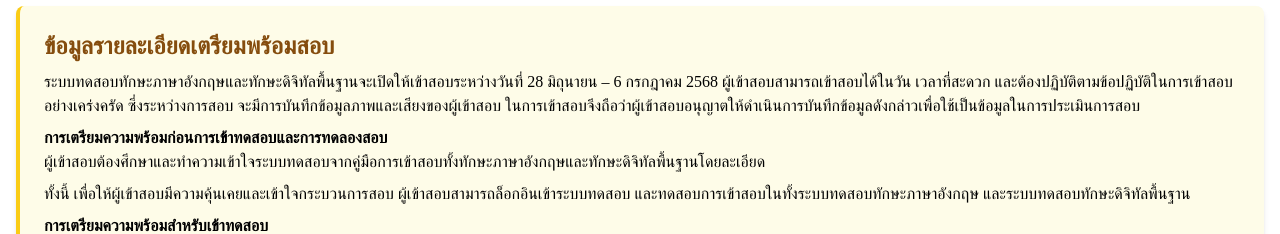
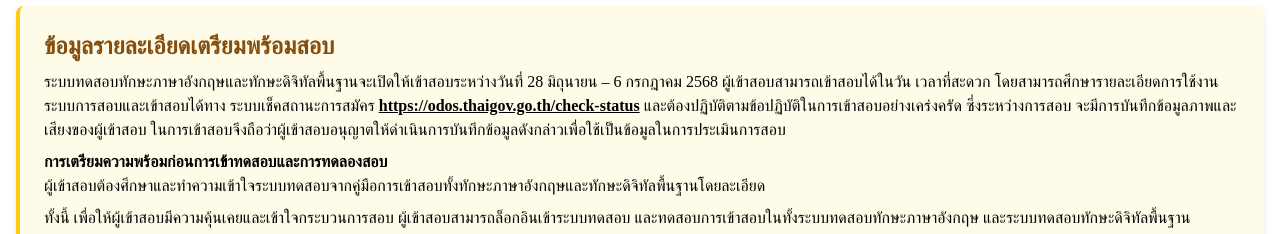
Before and after one commit to ketchart1988/ODOS_frontend, a React (Vite) app: page /InfoTH in a window 1280 px wide. Shown: the part 410-644 px from the top of the page. Built offline with nearby package versions, Linux system fonts and the light colour scheme; a web font is replaced by a local one.

Commit message:
แก้คำอธิบาย infomation

```diff
--- a/src/pages/Information.jsx
+++ b/src/pages/Information.jsx
@@ -24,7 +24,7 @@ function InfoEN() {
           Test Preparation Details
         </h2>
         <p className="mb-2">
-          The English Proficiency and Basic Digital Skills Assessment will be available from 28 June to 6 July 2025. You may take the test on any day and time that is convenient for you within this period. Please carefully follow all test guidelines. The system will record your video and audio during the test, and by taking the test, you consent to this recording for assessment purposes.
+          The English Proficiency and Basic Digital Skills Assessment will be available from 28 June to 6 July 2025. You may take the test on any day and time that is convenient for you within this period.Please refer to the application status check system at <Link to="/check-status" style={{ fontWeight: "bold", textDecoration: "underline" }}>https://odos.thaigov.go.th/check-status </Link>  for detailed instructions on how to access and complete the assessment. Please carefully follow all test guidelines. The system will record your video and audio during the test, and by taking the test, you consent to this recording for assessment purposes.
         </p>
         <p className="font-semibold">
           Preparing for the Test and Practice Session
--- a/src/pages/infoTH.jsx
+++ b/src/pages/infoTH.jsx
@@ -24,7 +24,7 @@ function InfoTH() {
     ข้อมูลรายละเอียดเตรียมพร้อมสอบ
   </h2>
   <p className="mb-2">
-    ระบบทดสอบทักษะภาษาอังกฤษและทักษะดิจิทัลพื้นฐานจะเปิดให้เข้าสอบระหว่างวันที่ 28 มิถุนายน – 6 กรกฎาคม 2568 ผู้เข้าสอบสามารถเข้าสอบได้ในวัน เวลาที่สะดวก และต้องปฏิบัติตามข้อปฏิบัติในการเข้าสอบอย่างเคร่งครัด ซึ่งระหว่างการสอบ จะมีการบันทึกข้อมูลภาพและเสียงของผู้เข้าสอบ ในการเข้าสอบจึงถือว่าผู้เข้าสอบอนุญาตให้ดำเนินการบันทึกข้อมูลดังกล่าวเพื่อใช้เป็นข้อมูลในการประเมินการสอบ
+    ระบบทดสอบทักษะภาษาอังกฤษและทักษะดิจิทัลพื้นฐานจะเปิดให้เข้าสอบระหว่างวันที่ 28 มิถุนายน – 6 กรกฎาคม 2568 ผู้เข้าสอบสามารถเข้าสอบได้ในวัน เวลาที่สะดวก โดยสามารถศึกษารายละเอียดการใช้งานระบบการสอบและเข้าสอบได้ทาง ระบบเช็คสถานะการสมัคร <Link to="/Check-status" style={{ fontWeight: "bold", textDecoration: "underline" }}>https://odos.thaigov.go.th/check-status</Link> และต้องปฏิบัติตามข้อปฏิบัติในการเข้าสอบอย่างเคร่งครัด ซึ่งระหว่างการสอบ จะมีการบันทึกข้อมูลภาพและเสียงของผู้เข้าสอบ ในการเข้าสอบจึงถือว่าผู้เข้าสอบอนุญาตให้ดำเนินการบันทึกข้อมูลดังกล่าวเพื่อใช้เป็นข้อมูลในการประเมินการสอบ
   </p>
   <p className="font-semibold">การเตรียมความพร้อมก่อนการเข้าทดสอบและการทดลองสอบ</p>
   <p className="mb-2">
```
Also changed, not shown: 1 other file (tests, documents, lock files or other folders).
